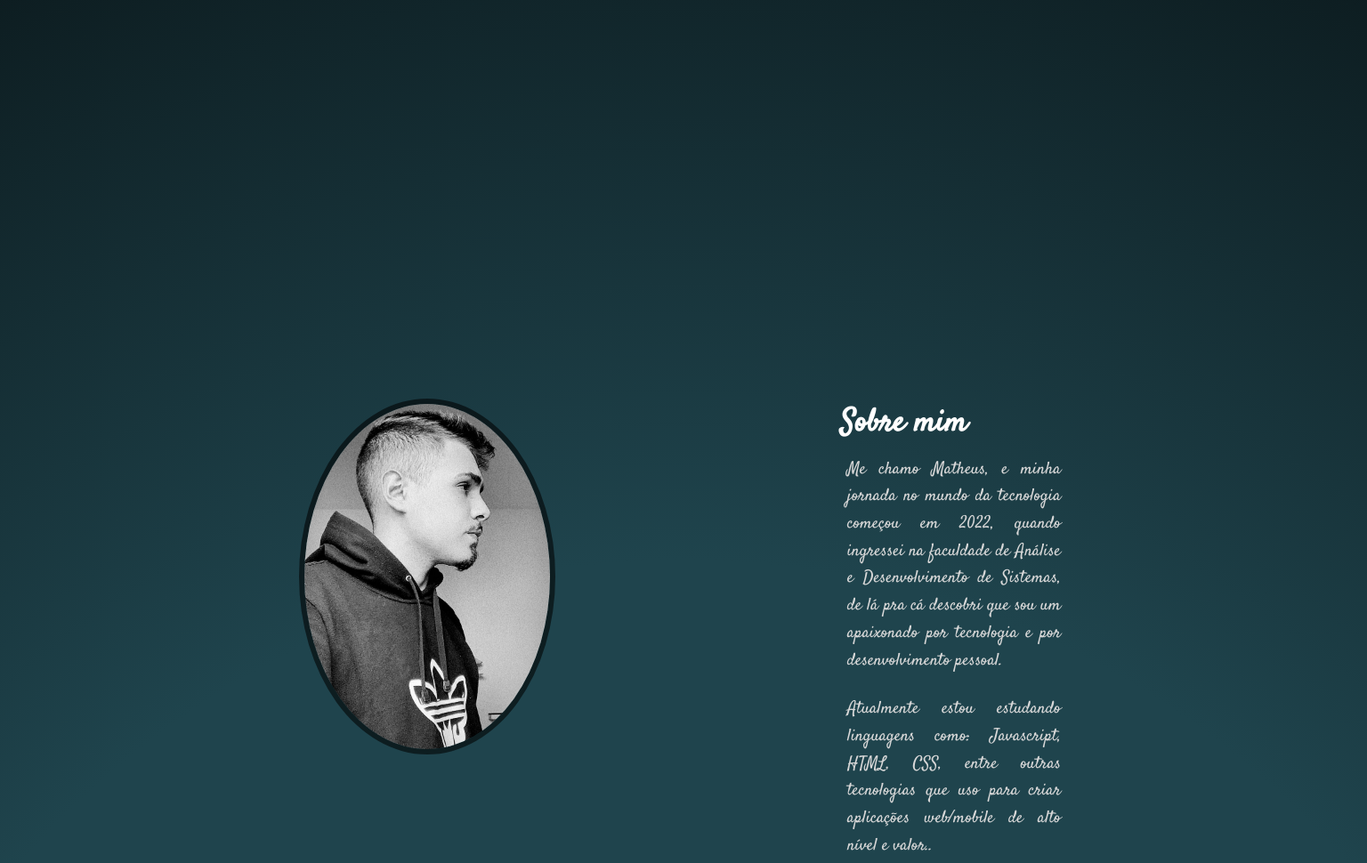
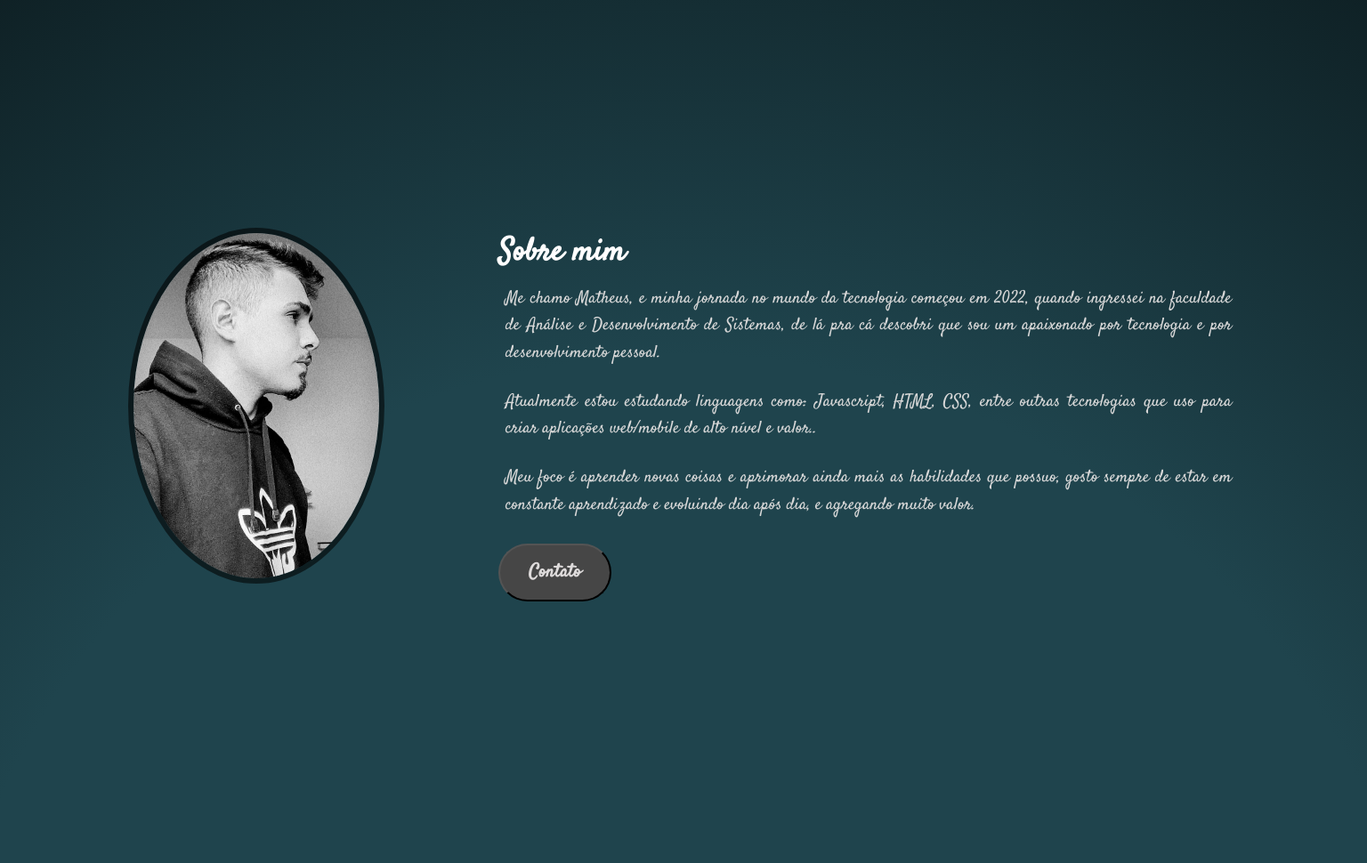
Before and after one commit to theusfelipe/Portf-lio, a plain HTML site: page index.html in a window 1536 px wide. Shown: the part 660-1630 px from the top of the page at 89% size. Drawn offline with nearby package versions, Linux system fonts and the light colour scheme; a web font is replaced by a local one.

```diff
--- a/style.css
+++ b/style.css
@@ -522,8 +522,8 @@ button a  {
   #about-me {
     display: flex;
     justify-content: space-between;
-    gap: 20rem;
-    padding: 20rem 20rem;
+    gap: 8rem;
+    padding: 8rem;
   }
 
   .imagelogomobile {
```
